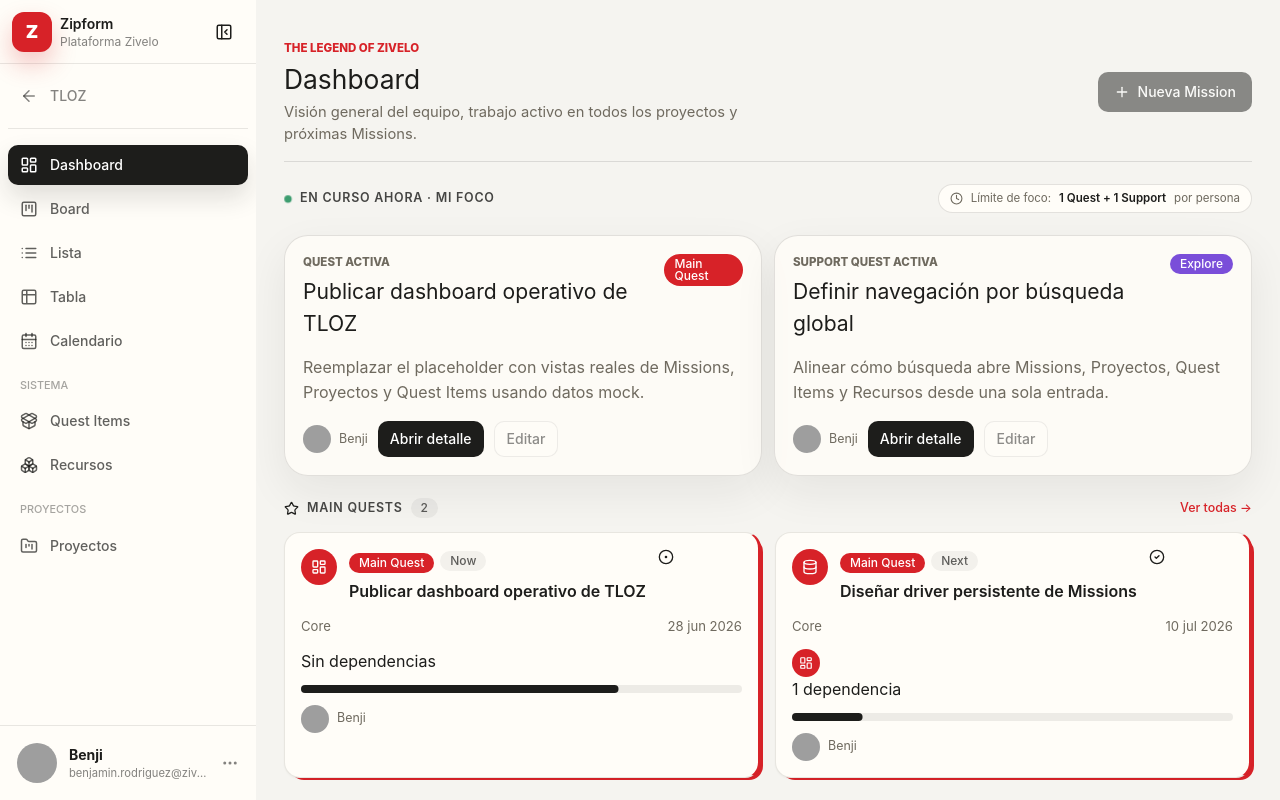
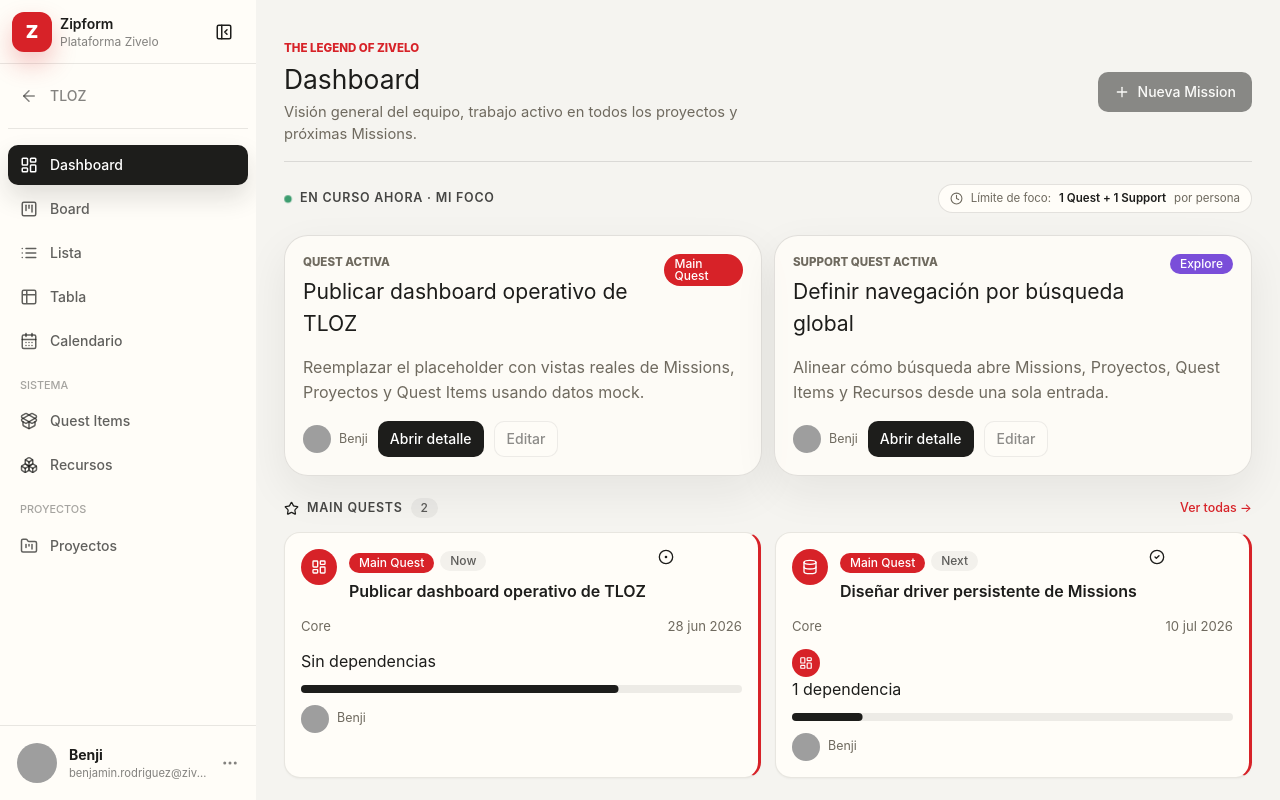
Before and after one commit to ZIVELO-MX/zipform, a Next.js app in the folder apps/dashboard/: page /tloz in a window 1280 px wide. Shown: the top 800 px of the page. Built offline with nearby package versions, Linux system fonts and the light colour scheme; grey boxes are pictures that could not be loaded.

Commit message:
fix(tloz): offset accent border only on hover

```diff
--- a/apps/dashboard/app/globals.css
+++ b/apps/dashboard/app/globals.css
@@ -846,6 +846,11 @@ button {
 .tloz-mission-card {
   overflow: clip;
   border-inline-end: 3px solid var(--mission-tone);
+  box-shadow: rgba(29, 29, 27, 0.04) 0px 1px 2px 0px;
+  transition: box-shadow 0.2s ease;
+}
+
+.tloz-mission-card:hover {
   box-shadow:
     rgba(29, 29, 27, 0.04) 0px 1px 2px 0px,
     var(--mission-tone) 4px 4px 0 -2px;
```
